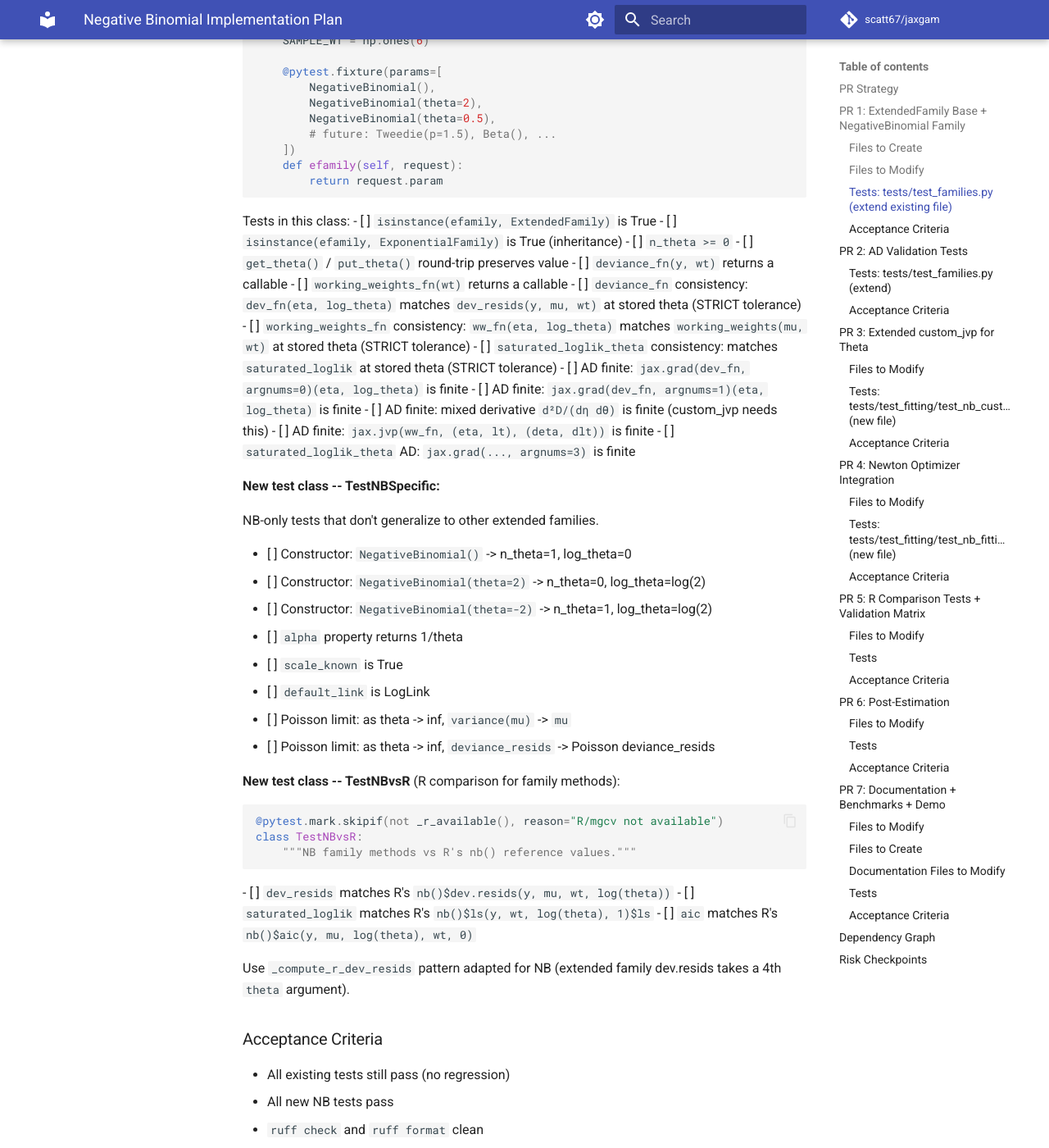
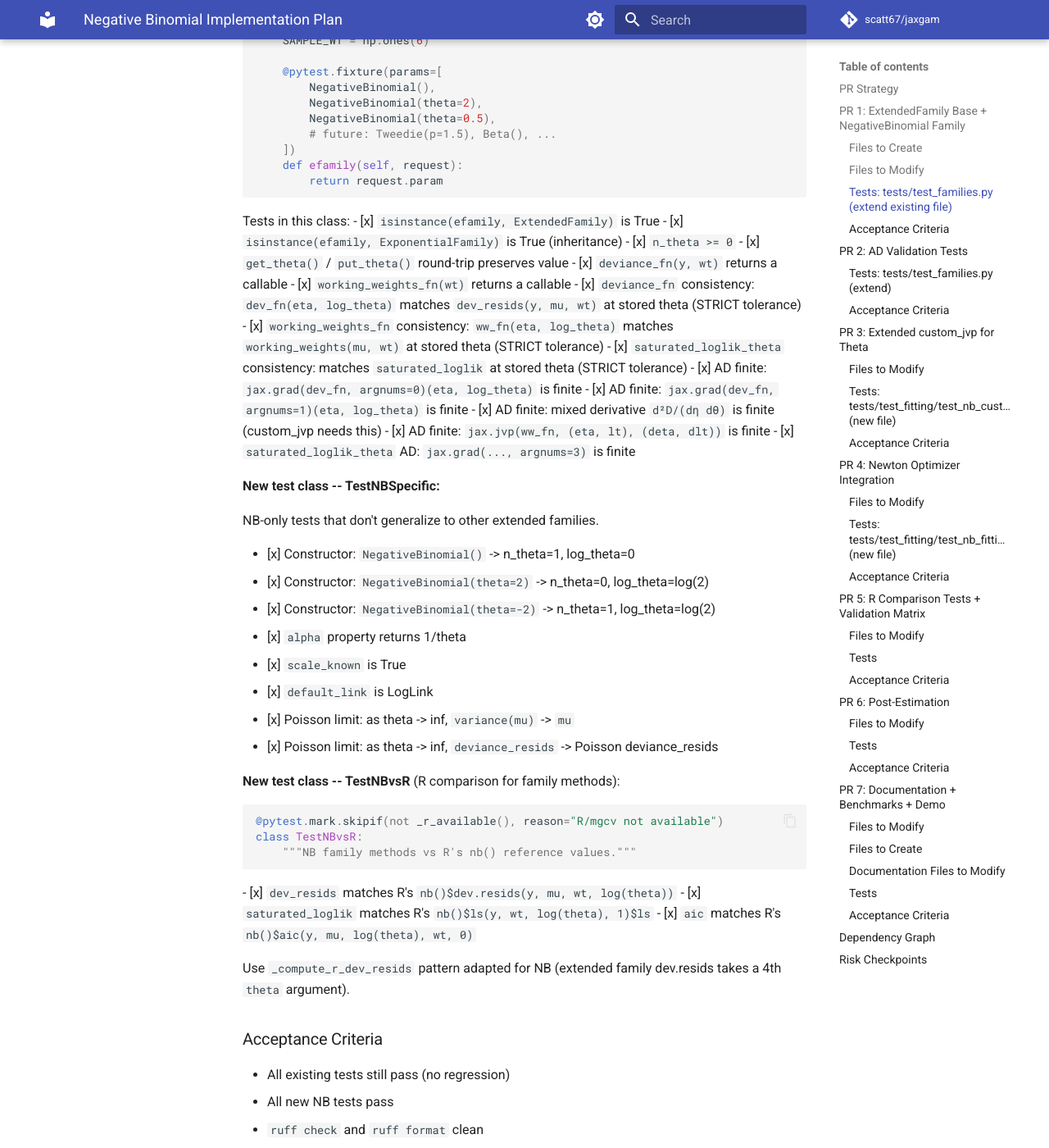
Before and after one commit to scatt67/jaxgam, an MkDocs documentation site: the page built from docs/nb_implementation/implementation_plan.md, in a window 1280 px wide and 1400 px high, scrolled down 3623 px. Shown: the whole window at 82% size. Built offline with MkDocs 1.6.1 and Material for MkDocs 9.7.7, drawn with Linux system fonts in a browser that asks for light colours; comment, search, counter and statistics services are not loaded; some of the changed text lies outside the part shown.

Commit message:
Update implementation_plan.md

````diff
--- a/docs/nb_implementation/implementation_plan.md
+++ b/docs/nb_implementation/implementation_plan.md
@@ -140,9 +140,9 @@ def test_nb_initialize(self) -> None:
 ```
 
 **TestEdgeCases** -- add:
-- [ ] `deviance_resids` with y=0: no NaN, no Inf
-- [ ] `deviance_resids` with mu near zero: finite result
-- [ ] Poisson limit: as theta -> inf, `variance(mu)` -> `mu`
+- [x] `deviance_resids` with y=0: no NaN, no Inf
+- [x] `deviance_resids` with mu near zero: finite result
+- [x] Poisson limit: as theta -> inf, `variance(mu)` -> `mu`
 
 **TestRegistry** -- add:
 ```python
@@ -183,36 +183,36 @@ class TestExtendedFamilyContract:
 ```
 
 Tests in this class:
-- [ ] `isinstance(efamily, ExtendedFamily)` is True
-- [ ] `isinstance(efamily, ExponentialFamily)` is True (inheritance)
-- [ ] `n_theta >= 0`
-- [ ] `get_theta()` / `put_theta()` round-trip preserves value
-- [ ] `deviance_fn(y, wt)` returns a callable
-- [ ] `working_weights_fn(wt)` returns a callable
-- [ ] `deviance_fn` consistency: `dev_fn(eta, log_theta)` matches
+- [x] `isinstance(efamily, ExtendedFamily)` is True
+- [x] `isinstance(efamily, ExponentialFamily)` is True (inheritance)
+- [x] `n_theta >= 0`
+- [x] `get_theta()` / `put_theta()` round-trip preserves value
+- [x] `deviance_fn(y, wt)` returns a callable
+- [x] `working_weights_fn(wt)` returns a callable
+- [x] `deviance_fn` consistency: `dev_fn(eta, log_theta)` matches
       `dev_resids(y, mu, wt)` at stored theta (STRICT tolerance)
-- [ ] `working_weights_fn` consistency: `ww_fn(eta, log_theta)` matches
+- [x] `working_weights_fn` consistency: `ww_fn(eta, log_theta)` matches
       `working_weights(mu, wt)` at stored theta (STRICT tolerance)
-- [ ] `saturated_loglik_theta` consistency: matches `saturated_loglik` at
+- [x] `saturated_loglik_theta` consistency: matches `saturated_loglik` at
       stored theta (STRICT tolerance)
-- [ ] AD finite: `jax.grad(dev_fn, argnums=0)(eta, log_theta)` is finite
-- [ ] AD finite: `jax.grad(dev_fn, argnums=1)(eta, log_theta)` is finite
-- [ ] AD finite: mixed derivative `d²D/(dη dθ)` is finite (custom_jvp needs this)
-- [ ] AD finite: `jax.jvp(ww_fn, (eta, lt), (deta, dlt))` is finite
-- [ ] `saturated_loglik_theta` AD: `jax.grad(..., argnums=3)` is finite
+- [x] AD finite: `jax.grad(dev_fn, argnums=0)(eta, log_theta)` is finite
+- [x] AD finite: `jax.grad(dev_fn, argnums=1)(eta, log_theta)` is finite
+- [x] AD finite: mixed derivative `d²D/(dη dθ)` is finite (custom_jvp needs this)
+- [x] AD finite: `jax.jvp(ww_fn, (eta, lt), (deta, dlt))` is finite
+- [x] `saturated_loglik_theta` AD: `jax.grad(..., argnums=3)` is finite
 
 **New test class -- TestNBSpecific:**
 
 NB-only tests that don't generalize to other extended families.
 
-- [ ] Constructor: `NegativeBinomial()` -> n_theta=1, log_theta=0
-- [ ] Constructor: `NegativeBinomial(theta=2)` -> n_theta=0, log_theta=log(2)
-- [ ] Constructor: `NegativeBinomial(theta=-2)` -> n_theta=1, log_theta=log(2)
-- [ ] `alpha` property returns 1/theta
-- [ ] `scale_known` is True
-- [ ] `default_link` is LogLink
-- [ ] Poisson limit: as theta -> inf, `variance(mu)` -> `mu`
-- [ ] Poisson limit: as theta -> inf, `deviance_resids` -> Poisson deviance_resids
+- [x] Constructor: `NegativeBinomial()` -> n_theta=1, log_theta=0
+- [x] Constructor: `NegativeBinomial(theta=2)` -> n_theta=0, log_theta=log(2)
+- [x] Constructor: `NegativeBinomial(theta=-2)` -> n_theta=1, log_theta=log(2)
+- [x] `alpha` property returns 1/theta
+- [x] `scale_known` is True
+- [x] `default_link` is LogLink
+- [x] Poisson limit: as theta -> inf, `variance(mu)` -> `mu`
+- [x] Poisson limit: as theta -> inf, `deviance_resids` -> Poisson deviance_resids
 
 **New test class -- TestNBvsR** (R comparison for family methods):
 ```python
@@ -220,9 +220,9 @@ NB-only tests that don't generalize to other extended families.
 class TestNBvsR:
     """NB family methods vs R's nb() reference values."""
 ```
-- [ ] `dev_resids` matches R's `nb()$dev.resids(y, mu, wt, log(theta))`
-- [ ] `saturated_loglik` matches R's `nb()$ls(y, wt, log(theta), 1)$ls`
-- [ ] `aic` matches R's `nb()$aic(y, mu, log(theta), wt, 0)`
+- [x] `dev_resids` matches R's `nb()$dev.resids(y, mu, wt, log(theta))`
+- [x] `saturated_loglik` matches R's `nb()$ls(y, wt, log(theta), 1)$ls`
+- [x] `aic` matches R's `nb()$aic(y, mu, log(theta), wt, 0)`
 
 Use `_compute_r_dev_resids` pattern adapted for NB (extended family dev.resids
 takes a 4th `theta` argument).
@@ -269,24 +269,24 @@ class TestExtendedFamilyAD:
 ```
 
 **`saturated_loglik_theta` FD:**
-- [ ] `jax.grad(saturated_loglik_theta, argnums=3)` matches FD (MODERATE)
-- [ ] Second derivative via `jax.grad(jax.grad(...))` matches FD (MODERATE)
+- [x] `jax.grad(saturated_loglik_theta, argnums=3)` matches FD (MODERATE)
+- [x] Second derivative via `jax.grad(jax.grad(...))` matches FD (MODERATE)
 
 **`deviance_fn` FD:**
-- [ ] `jax.grad(dev_fn, argnums=0)` (dD/deta) matches FD (MODERATE)
-- [ ] `jax.grad(dev_fn, argnums=1)` (dD/d(log_theta)) matches FD (MODERATE)
-- [ ] Mixed derivative `d^2D/(d(eta) d(theta))` via JVP matches FD (MODERATE)
-- [ ] Test at y=0 (boundary), y=1000, mu=0.001, mu=100
+- [x] `jax.grad(dev_fn, argnums=0)` (dD/deta) matches FD (MODERATE)
+- [x] `jax.grad(dev_fn, argnums=1)` (dD/d(log_theta)) matches FD (MODERATE)
+- [x] Mixed derivative `d^2D/(d(eta) d(theta))` via JVP matches FD (MODERATE)
+- [x] Test at y=0 (boundary), y=1000, mu=0.001, mu=100
 
 **`working_weights_fn` FD:**
-- [ ] JVP w.r.t. eta matches FD (MODERATE)
-- [ ] JVP w.r.t. theta matches FD (MODERATE)
-- [ ] Joint JVP matches sum of individual JVPs
+- [x] JVP w.r.t. eta matches FD (MODERATE)
+- [x] JVP w.r.t. theta matches FD (MODERATE)
+- [x] Joint JVP matches sum of individual JVPs
 
 **Consistency checks:**
-- [ ] `deviance_fn(y,wt)(eta, log_theta)` == `family.dev_resids(y, mu, wt)`
+- [x] `deviance_fn(y,wt)(eta, log_theta)` == `family.dev_resids(y, mu, wt)`
       when `log_theta` matches `self._log_theta`
-- [ ] `working_weights_fn(wt)(eta, log_theta)` == `family.working_weights(mu, wt)`
+- [x] `working_weights_fn(wt)(eta, log_theta)` == `family.working_weights(mu, wt)`
       when `log_theta` matches
 
 ### Acceptance Criteria
````
